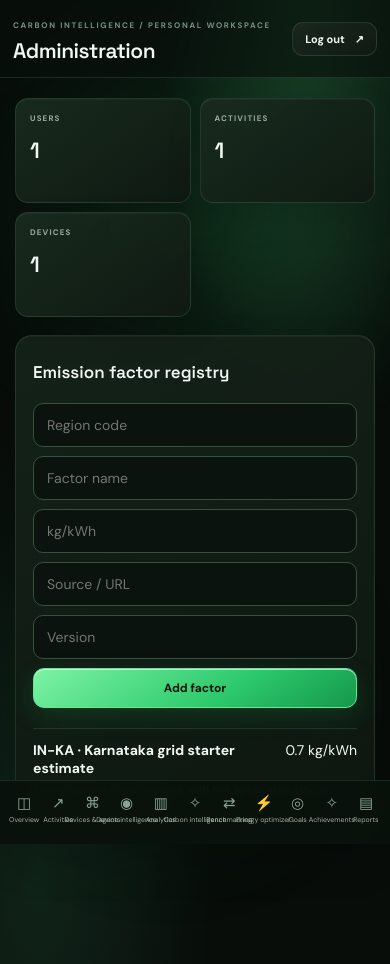
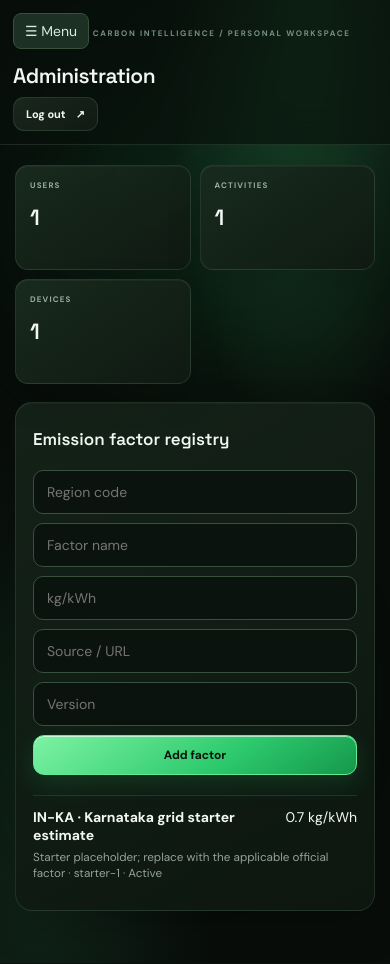
Before and after one commit to spacegost33/digital-carbon-footprint-tracker-v1, a Flask app: page /admin in a window 390 px wide. Run offline with Flask 3, Linux system fonts and the light colour scheme; a user stored in the database is signed in; tables that the repository leaves empty hold one stand-in row (values such as "Sample post"); some libraries are stand-ins or nearby versions.

Commit message:
Implement responsive grouped sidebar navigation

```diff
--- /dev/null
+++ b/app/static/css/navigation.css
@@ -0,0 +1,47 @@
+/* Loaded after app.css: compact, scrollable desktop navigation. */
+.sidebar { padding: 18px 13px; overflow: hidden; }
+.sidebar .brand { flex: 0 0 auto; margin: 0 0 18px 3px; }
+.sidebar .ct-nav-scroll { flex: 1 1 auto; min-height: 0; overflow-y: auto; overflow-x: hidden; overscroll-behavior: contain; scrollbar-width: thin; scrollbar-color: #365341 transparent; padding: 0 3px 8px; }
+.sidebar .side-label { margin: 0 0 9px 8px; }
+.sidebar nav.ct-nav { display: flex; flex-direction: column; gap: 4px; margin: 0; }
+.sidebar .ct-nav a, .sidebar .ct-nav summary { color: #a0b2a5; padding: 9px 9px; border-radius: 9px; display: flex; align-items: center; gap: 9px; font-size: 12px; line-height: 1.4; border: 1px solid transparent; min-height: 40px; text-decoration: none; }
+.sidebar .ct-nav a i, .sidebar .ct-nav summary i { font-style: normal; font-size: 16px; color: #8aa394; width: 18px; text-align: center; flex: 0 0 18px; }
+.sidebar .ct-nav summary { cursor: pointer; list-style: none; user-select: none; }
+.sidebar .ct-nav summary::-webkit-details-marker { display: none; }
+.sidebar .ct-nav summary > span:not(.ct-chevron), .sidebar .ct-nav a > span { min-width: 0; overflow-wrap: anywhere; }
+.sidebar .ct-nav summary > span:not(.ct-chevron) { flex: 1; }
+.sidebar .ct-nav summary:hover, .sidebar .ct-nav-group[open] > summary { color: var(--mint, #8ce76c); background: #1a2e21; border-color: #35523d; }
+.sidebar .ct-nav a:hover, .sidebar .ct-nav a:focus { transform: none; }
+.sidebar .ct-nav a.ct-nav-active { background: #26452e; color: #a4ee7b; border-color: #48734a; font-weight: 700; }
+.sidebar .ct-nav a:focus-visible, .sidebar .ct-nav summary:focus-visible, .ct-menu-toggle:focus-visible, .ct-menu-close:focus-visible { outline: 2px solid #a4ee7b; outline-offset: -2px; }
+.ct-chevron { width: 7px; height: 7px; margin: 0 3px 3px 0; border-right: 1.5px solid currentColor; border-bottom: 1.5px solid currentColor; transform: rotate(45deg); flex: 0 0 7px; }
+.ct-nav-group[open] > summary .ct-chevron { transform: rotate(225deg); margin-bottom: -3px; }
+.ct-nav-children { margin: 3px 0 3px 16px; padding-left: 6px; border-left: 1px solid #304b36; }
+.sidebar .ct-nav .ct-nav-children a { font-size: 11px; min-height: 36px; padding: 7px 8px; }
+.sidebar .sidebar-bottom { flex: 0 0 auto; margin-top: 8px; padding-top: 12px; }
+.ct-menu-toggle, .ct-menu-close, .ct-menu-backdrop { display: none; }
+.ct-menu-toggle, .ct-menu-close { color: #dbe9df; background: #1c3023; border: 1px solid #37513d; border-radius: 8px; padding: 8px 11px; font: inherit; cursor: pointer; }
+@media (max-width: 900px) {
+    /* No-JS fallback: a normal, visible navigation block above the content. */
+    .sidebar { position: relative; inset: auto; width: 100%; height: auto; max-height: none; display: flex; background: #0e1b12; border-right: 0; border-top: 0; border-bottom: 1px solid var(--border); }
+    .sidebar .brand { display: flex; }
+    .sidebar .side-label { display: block; }
+    .sidebar .sidebar-bottom { display: flex; }
+    .main, .main.public-main { margin-left: 0; padding-bottom: 0; min-width: 0; }
+    .topbar { flex-wrap: wrap; gap: 8px; }
+    .topbar > div { min-width: 0; }
+    .top-actions { flex-wrap: wrap; gap: 8px; }
+    .ct-nav-ready .sidebar { position: fixed; z-index: 50; inset: 0 auto 0 0; width: min(300px, 88vw); height: 100vh; height: 100dvh; max-height: none; padding: 16px 13px max(16px, env(safe-area-inset-bottom)); border-right: 1px solid var(--border); border-bottom: 0; visibility: hidden; transform: translateX(-105%); transition: transform .22s ease, visibility .22s; }
+    .ct-nav-ready.ct-menu-open .sidebar { visibility: visible; transform: translateX(0); }
+    .ct-nav-ready .ct-menu-toggle { display: inline-flex; align-items: center; gap: 6px; margin: 0 0 8px; }
+    .ct-nav-ready .ct-menu-close { display: block; align-self: flex-end; flex: 0 0 auto; margin: 0 0 12px; }
+    .ct-nav-ready .ct-menu-backdrop { display: block; position: fixed; z-index: 49; inset: 0; width: 100%; height: 100%; padding: 0; border: 0; background: rgba(0,0,0,.65); cursor: pointer; }
+    .ct-menu-backdrop[hidden] { display: none !important; }
+    body.ct-menu-open { overflow: hidden; }
+}
+@media (max-height: 680px) and (min-width: 901px) {
+    .sidebar { padding-top: 12px; padding-bottom: 12px; }
+    .sidebar .brand { margin-bottom: 10px; }
+    .sidebar .ct-nav a, .sidebar .ct-nav summary { padding-top: 6px; padding-bottom: 6px; min-height: 34px; }
+}
+@media (prefers-reduced-motion: reduce) { .sidebar { transition: none !important; } }
--- /dev/null
+++ b/app/static/js/navigation.js
@@ -0,0 +1,46 @@
+(() => {
+    const sidebar = document.getElementById('ctSidebar');
+    const toggle = document.getElementById('ctMenuToggle');
+    const close = document.getElementById('ctMenuClose');
+    const backdrop = document.getElementById('ctMenuBackdrop');
+    const main = document.querySelector('main.main');
+    if (!sidebar || !toggle || !close || !backdrop || !main) return;
+    const mobile = window.matchMedia('(max-width: 900px)');
+    const body = document.body;
+    let opened = false;
+    function setOpen(next, restoreFocus = true) {
+        const wasOpen = opened;
+        opened = Boolean(next && mobile.matches);
+        body.classList.toggle('ct-menu-open', opened);
+        toggle.setAttribute('aria-expanded', String(opened));
+        backdrop.hidden = !opened;
+        main.inert = opened;
+        sidebar.inert = mobile.matches && !opened;
+        if (opened && !wasOpen) close.focus();
+        else if (wasOpen && !opened && restoreFocus && mobile.matches) toggle.focus();
+    }
+    toggle.addEventListener('click', () => setOpen(!opened));
+    close.addEventListener('click', () => setOpen(false));
+    backdrop.addEventListener('click', () => setOpen(false));
+    document.addEventListener('keydown', event => {
+        if (!opened) return;
+        if (event.key === 'Escape') { event.preventDefault(); setOpen(false); }
+        if (event.key === 'Tab') {
+            const items = [...sidebar.querySelectorAll('a[href], button:not([disabled]), summary')]
+                .filter(el => el.getClientRects().length && !el.closest('details:not([open]) .ct-nav-children'));
+            if (!items.length) return;
+            const first = items[0], last = items[items.length - 1];
+            if (event.shiftKey && document.activeElement === first) { event.preventDefault(); last.focus(); }
+            else if (!event.shiftKey && document.activeElement === last) { event.preventDefault(); first.focus(); }
+        }
+    });
+    mobile.addEventListener('change', () => setOpen(false, false));
+    // Native details/name gives an accessible accordion in modern browsers.
+    // Keep the same single-open behaviour in browsers without name support.
+    const groups = [...sidebar.querySelectorAll('.ct-nav-group')];
+    groups.forEach(group => group.addEventListener('toggle', () => {
+        if (group.open) groups.forEach(other => { if (other !== group) other.open = false; });
+    }));
+    body.classList.add('ct-nav-ready');
+    setOpen(false, false);
+})();
--- /dev/null
+++ b/app/templates/_sidebar_navigation.html
@@ -0,0 +1,64 @@
+{% macro nav_link(endpoint, icon, label, active=false) -%}
+<a href="{{ url_for(endpoint) }}"{% if active %} class="ct-nav-active" aria-current="page"{% endif %}>
+    <i aria-hidden="true">{{ icon }}</i><span>{{ label }}</span>
+</a>
+{%- endmacro %}
+{% set ep = request.endpoint or '' %}
+{% set device_active = ep in ['web.devices', 'web.estimate_device', 'web.download_agent', 'web.revoke_device', 'energy_tools.devices', 'energy_tools.snapshot'] %}
+{% set carbon_active = ep in ['web.activities', 'web.analytics'] or ep.startswith('intelligence.') %}
+{% set optimization_active = ep.startswith('benchmark.') or ep == 'energy_tools.optimizer' %}
+{% set goals_active = ep in ['web.goals', 'web.achievements'] %}
+{% set reports_active = ep.startswith('web.report') or ep in ['web.admin', 'web.institution', 'web.add_factor'] %}
+<div class="ct-nav-scroll">
+    <div class="side-label">WORKSPACE</div>
+    <nav class="ct-nav" aria-label="Workspace navigation">
+        {{ nav_link('web.dashboard', '◫', 'Overview', ep == 'web.dashboard') }}
+        <details class="ct-nav-group" name="ct-workspace"{% if device_active %} open{% endif %}>
+            <summary><i aria-hidden="true">⌘</i><span>Device management</span><span class="ct-chevron" aria-hidden="true"></span></summary>
+            <div class="ct-nav-children">
+                {{ nav_link('web.devices', '⌘', 'Devices & agents', ep == 'web.devices') }}
+                {{ nav_link('energy_tools.devices', '◉', 'Device intelligence', ep == 'energy_tools.devices') }}
+            </div>
+        </details>
+        <details class="ct-nav-group" name="ct-workspace"{% if carbon_active %} open{% endif %}>
+            <summary><i aria-hidden="true">▥</i><span>Carbon & analytics</span><span class="ct-chevron" aria-hidden="true"></span></summary>
+            <div class="ct-nav-children">
+                {{ nav_link('web.activities', '↗', 'Activities', ep == 'web.activities') }}
+                {{ nav_link('web.analytics', '▥', 'Analytics', ep == 'web.analytics') }}
+                {{ nav_link('intelligence.overview', '✧', 'Carbon intelligence', ep.startswith('intelligence.')) }}
+            </div>
+        </details>
+        <details class="ct-nav-group" name="ct-workspace"{% if optimization_active %} open{% endif %}>
+            <summary><i aria-hidden="true">⚡</i><span>Optimization</span><span class="ct-chevron" aria-hidden="true"></span></summary>
+            <div class="ct-nav-children">
+                {{ nav_link('benchmark.overview', '⇄', 'Benchmarking', ep.startswith('benchmark.')) }}
+                {{ nav_link('energy_tools.optimizer', '⚡', 'Energy optimizer', ep == 'energy_tools.optimizer') }}
+            </div>
+        </details>
+        <details class="ct-nav-group" name="ct-workspace"{% if goals_active %} open{% endif %}>
+            <summary><i aria-hidden="true">◎</i><span>Goals & progress</span><span class="ct-chevron" aria-hidden="true"></span></summary>
+            <div class="ct-nav-children">
+                {{ nav_link('web.goals', '◎', 'Goals', ep == 'web.goals') }}
+                {{ nav_link('web.achievements', '✧', 'Achievements', ep == 'web.achievements') }}
+            </div>
+        </details>
+        <details class="ct-nav-group" name="ct-workspace"{% if reports_active %} open{% endif %}>
+            <summary><i aria-hidden="true">▤</i><span>Reports & management</span><span class="ct-chevron" aria-hidden="true"></span></summary>
+            <div class="ct-nav-children">
+                {{ nav_link('web.reports', '▤', 'Reports', ep.startswith('web.report')) }}
+                {% if current_user.role in ['admin', 'institution'] %}
+                    {{ nav_link('web.institution', '▦', 'Institution', ep == 'web.institution') }}
+                {% endif %}
+                {% if current_user.role == 'admin' %}
+                    {{ nav_link('web.admin', '♙', 'Administration', ep in ['web.admin', 'web.add_factor']) }}
+                {% endif %}
+            </div>
+        </details>
+        <details class="ct-nav-group" name="ct-workspace"{% if ep == 'web.settings' %} open{% endif %}>
+            <summary><i aria-hidden="true">⚙</i><span>Account</span><span class="ct-chevron" aria-hidden="true"></span></summary>
+            <div class="ct-nav-children">
+                {{ nav_link('web.settings', '⚙', 'Settings', ep == 'web.settings') }}
+            </div>
+        </details>
+    </nav>
+</div>
--- a/app/templates/base.html
+++ b/app/templates/base.html
@@ -5,25 +5,50 @@
         <meta name="viewport" content="width=device-width,initial-scale=1">
         <meta name="csrf-token" content="{{ csrf_token() }}">
         <meta name="theme-color" content="#080d0a">
+
         <link rel="manifest" href="{{ url_for('static', filename='manifest.json') }}">
+
         <meta name="application-name" content="CarbonTrack">
         <meta name="mobile-web-app-capable" content="yes">
+
         <title>{% block title %}{{ app_name }}{% endblock %}</title>
+
         <link rel="preconnect" href="https://fonts.googleapis.com">
         <link rel="preconnect" href="https://fonts.gstatic.com" crossorigin>
+
         <link href="https://fonts.googleapis.com/css2?family=DM+Sans:wght@400;500;600;700&family=Space+Grotesk:wght@500;600;700&display=swap" rel="stylesheet">
-        <link rel="stylesheet" href="{{ url_for('static',filename='css/app.css') }}">
+
+        <link rel="stylesheet" href="{{ url_for('static', filename='css/app.css') }}">
+
+        <link rel="stylesheet" href="{{ url_for('static', filename='css/navigation.css') }}?v=1">
+
         <link rel="icon" type="image/svg+xml" href="{{ url_for('static', filename='images/favicon.svg') }}?v=3">
+
         <script src="https://cdn.jsdelivr.net/npm/chart.js@4.4.7/dist/chart.umd.min.js" defer></script>
+
     </head>
+
     <body>
+
         <div class="ambient ambient-a"></div>
         <div class="ambient ambient-b"></div>
+
         {% if current_user.is_authenticated %}
-        <aside class="sidebar">
+
+        <!-- SIDEBAR -->
+
+        <aside class="sidebar" id="ctSidebar">
+
+            <!-- CARBONTRACK LOGO -->
+
             <a class="brand" href="{{ url_for('web.dashboard') }}">
-                <span class="ct-brand-logo" role="img" aria-label="CarbonTrack">
+
+                <span class="ct-brand-logo"
+                      role="img"
+                      aria-label="CarbonTrack">
+
                     <span class="ct-symbol" aria-hidden="true">
+
                         <span class="ct-toes">
                             <i></i>
                             <i></i>
@@ -36,80 +61,217 @@
                         <span class="ct-earth"></span>
                         <span class="ct-leaf-back"></span>
                         <span class="ct-leaf-front"></span>
+
                     </span>
+
                     <span class="ct-brand-content">
+
                         <span class="ct-brand-name">
                             <span class="ct-carbon">Carbon</span><span class="ct-track">Track</span>
                         </span>
+
                         <span class="ct-tagline">
                             Track <b>•</b> Reduce <b>•</b>
                             <strong>Go Greener</strong>
                         </span>
+
                     </span>
+
                 </span>
+
             </a>
-            <div class="side-label">
-                WORKSPACE
+
+            <!-- MOBILE SIDEBAR CLOSE BUTTON -->
+
+            <button
+                type="button"
+                class="ct-menu-close"
+                id="ctMenuClose"
+                aria-label="Close navigation"
+            >
+                ✕ Close
+            </button>
+
+            <!-- CATEGORIZED SIDEBAR NAVIGATION -->
+
+            {% include '_sidebar_navigation.html' %}
+
+            <!-- USER ACCOUNT SECTION -->
+
+            <div class="sidebar-bottom">
+
+                <div class="avatar">
+                    {{ current_user.name[:1]|upper }}
+                </div>
+
+                <div class="user-mini">
+
+                    <b>{{ current_user.name }}</b>
+
+                    <small>
+                        {{ current_user.role|title }}
+                    </small>
+
+                </div>
+
+                <form
+                    method="post"
+                    action="{{ url_for('web.logout') }}"
+                >
+
+                    <input
+                        type="hidden"
+                        name="csrf_token"
+                        value="{{ csrf_token() }}"
+                    >
+
+                    <button
+                        class="logout-btn"
+                        title="Sign out"
+                        aria-label="Sign out"
+                    >
+                        ↗
+                    </button>
+
+                </form>
+
             </div>
-            <nav class="nav-main">
-                <a href="{{ url_for('web.dashboard') }}"><i>◫</i><span>Overview</span></a>
-                <a href="{{ url_for('web.activities') }}"><i>↗</i><span>Activities</span></a>
-                <a href="{{ url_for('web.devices') }}"><i>⌘</i><span>Devices & agents</span></a>
-                <a href="{{ url_for('energy_tools.devices') }}"><i>◉</i><span>Device intelligence</span></a>
-                <a href="{{ url_for('web.analytics') }}"><i>▥</i><span>Analytics</span></a>
-                <a href="{{ url_for('intelligence.overview') }}"><i>✧</i><span>Carbon intelligence</span></a>
-                <a href="{{ url_for('benchmark.overview') }}"><i>⇄</i><span>Benchmarking</span></a>
-                <a href="{{ url_for('energy_tools.optimizer') }}"><i>⚡</i><span>Energy optimizer</span></a>
-                <a href="{{ url_for('web.goals') }}"><i>◎</i><span>Goals</span></a>
-                <a href="{{ url_for('web.achievements') }}"><i>✧</i><span>Achievements</span></a>
-                <a href="{{ url_for('web.reports') }}"><i>▤</i><span>Reports</span></a>
-            </nav>
-            <div class="side-label">ACCOUNT</div>
-            <nav>
-                <a href="{{ url_for('web.settings') }}"><i>⚙</i><span>Settings</span></a>
-                {% if current_user.role in ['admin','institution'] %}
-                <a href="{{ url_for('web.institution') }}"><i>▦</i><span>Institution</span></a>
-                {% endif %}
-                {% if current_user.role=='admin' %}
-                <a href="{{ url_for('web.admin') }}"><i>♙</i><span>Administration</span></a>
-                {% endif %}
-            </nav>
-            <div class="sidebar-bottom">
-                <div class="avatar">{{ current_user.name[:1]|upper }}</div>
-                <div class="user-mini"><b>{{ current_user.name }}</b><small>{{ current_user.role|title }}</small></div>
-                <form method="post" action="{{ url_for('web.logout') }}">
-                    <input type="hidden" name="csrf_token" value="{{ csrf_token() }}">
-                    <button class="logout-btn" title="Sign out" aria-label="Sign out">↗</button>
-                </form>
-            </div>
+
         </aside>
 
+        <!-- MOBILE MENU BACKDROP -->
+
+        <button
+            type="button"
+            class="ct-menu-backdrop"
+            id="ctMenuBackdrop"
+            aria-label="Close navigation menu"
+            tabindex="-1"
+            hidden
+        ></button>
+
         {% endif %}
+
+        <!-- MAIN CONTENT -->
+
         <main class="main {% if not current_user.is_authenticated %}public-main{% endif %}">
+
             {% if current_user.is_authenticated %}
+
+            <!-- TOP NAVIGATION BAR -->
+
             <header class="topbar">
+
                 <div>
-                    <span class="eyebrow">CARBON INTELLIGENCE / PERSONAL WORKSPACE</span>
-                    <h1>{% block heading %}Overview{% endblock %}</h1>
+
+                    <!-- MOBILE HAMBURGER MENU -->
+
+                    <button
+                        type="button"
+                        class="ct-menu-toggle"
+                        id="ctMenuToggle"
+                        aria-label="Open navigation menu"
+                        aria-controls="ctSidebar"
+                        aria-expanded="false"
+                    >
+                        ☰ Menu
+                    </button>
+
+                    <span class="eyebrow">
+                        CARBON INTELLIGENCE / PERSONAL WORKSPACE
+                    </span>
+
+                    <h1>
+                        {% block heading %}Overview{% endblock %}
+                    </h1>
+
                 </div>
+
                 <div class="top-actions">
-                    <span class="system-status"><span class="live-dot"></span> System ready</span>
-                    <button type="button" id="installAppButton" class="btn primary" style="display:none;">↓ Install App</button>
-                    <form method="post" action="{{ url_for('web.logout') }}">
-                        <input type="hidden" name="csrf_token" value="{{ csrf_token() }}">
-                        <button class="btn ghost logout-top">Log out <span>↗</span></button>
+
+                    <span class="system-status">
+
+                        <span class="live-dot"></span>
+
+                        System ready
+
+                    </span>
+
+                    <!-- PWA INSTALL BUTTON -->
+
+                    <button
+                        type="button"
+                        id="installAppButton"
+                        class="btn primary"
+                        style="display:none;"
+                    >
+                        ↓ Install App
+                    </button>
+
+                    <!-- LOGOUT BUTTON -->
+
+                    <form
+                        method="post"
+                        action="{{ url_for('web.logout') }}"
+                    >
+
+                        <input
+                            type="hidden"
+                            name="csrf_token"
+                            value="{{ csrf_token() }}"
+                        >
+
+                        <button class="btn ghost logout-top">
+                            Log out <span>↗</span>
+                        </button>
+
                     </form>
+
                 </div>
+
             </header>
+
             {% endif %}
+
+            <!-- PAGE CONTENT -->
+
             <section class="content">
-                {% for category,message in get_flashed_messages(with_categories=true) %}
-                <div class="notice {{ category }}">{{ message }}</div>
+
+                {% for category, message in get_flashed_messages(with_categories=true) %}
+
+                <div class="notice {{ category }}">
+                    {{ message }}
+                </div>
+
                 {% endfor %}
+
                 {% block content %}{% endblock %}
+
             </section>
+
         </main>
-        <script src="{{ url_for('static',filename='js/app.js') }}" defer></script>
-        <script src="{{ url_for('static',filename='js/pwa.js') }}" defer></script>
+
+        <!-- EXISTING APPLICATION JAVASCRIPT -->
+
+        <script
+            src="{{ url_for('static', filename='js/app.js') }}"
+            defer
+        ></script>
+
+        <!-- PWA JAVASCRIPT -->
+
+        <script
+            src="{{ url_for('static', filename='js/pwa.js') }}"
+            defer
+        ></script>
+
+        <!-- RESPONSIVE SIDEBAR JAVASCRIPT -->
+
+        <script
+            src="{{ url_for('static', filename='js/navigation.js') }}?v=1"
+            defer
+        ></script>
+
     </body>
+
 </html>
```
